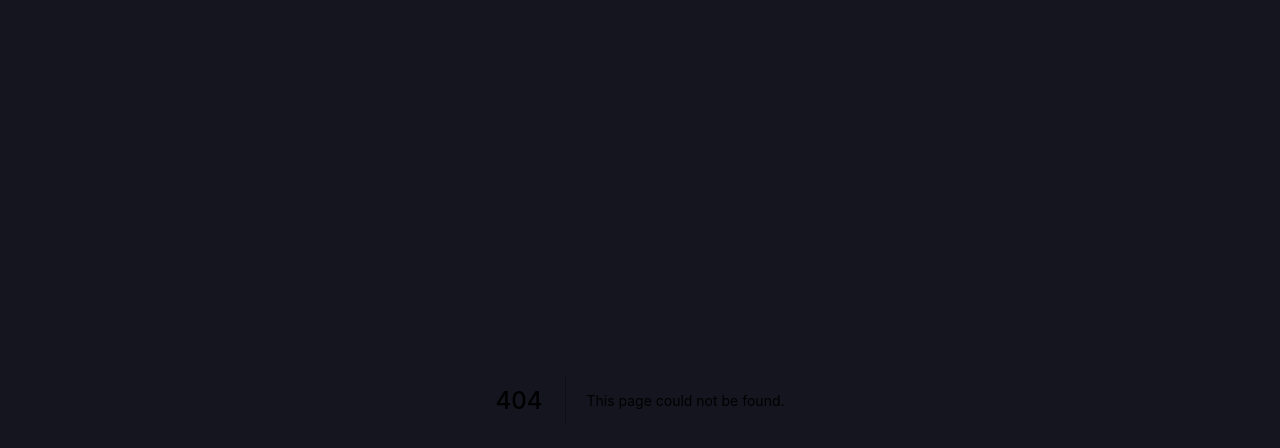
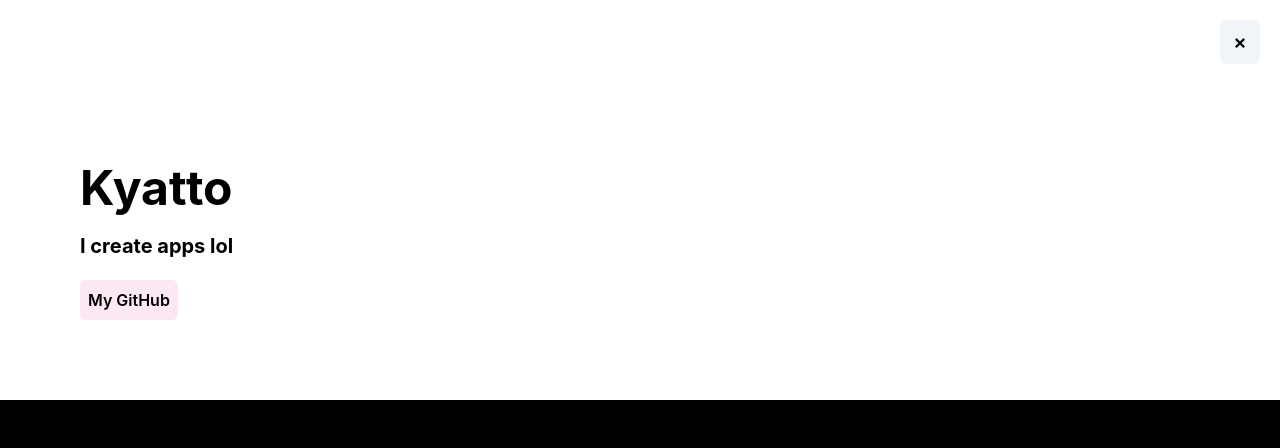
Before and after one commit to Hi-doki/kyalikoweb, a Next.js app: page /kyatto in a window 1280 px wide. Before the commit this address had no page. Shown: the top 448 px of the page. Built offline with nearby package versions, Linux system fonts and the light colour scheme.

Commit message:
meowmeowmeow35

```diff
--- /dev/null
+++ b/pages/kyatto.js
@@ -0,0 +1,39 @@
+import React from 'react'
+import Link from 'next/link'
+
+
+const kyatto = () => {
+  return (
+    <div className="bg-white text-black selection:bg-[#00000050] ">
+        <div className="flex place-content-end relative p-5">
+            <Link href="https://kyaliko.com/">
+                <div>
+                    <button className="p-2 w-10 text-xl  bg-slate-100 rounded-md font-semibold after:content-['×']">
+
+                    </button>
+                </div>
+            </Link>
+
+        </div>
+        <div className="p-20 grid bg-fixed backdrop-blur-md ">
+            <div className="text-5xl font-bold">
+                Kyatto
+            </div>
+            <div className="text-xl pt-5 font-bold">
+                I create apps lol
+            </div>
+
+            <div className="pt-5 font-semibold">
+                <Link href="https://github.com/kyaliko">
+                    <button className="transition ease-in-out duration-500 p-2 bg-pink-100 rounded-md hover:outline-violet-200 hover:outline-4 outline-offset-4">
+                        My GitHub
+                    </button>
+                </Link>
+            </div>
+
+        </div>
+    </div>
+  )
+}
+
+export default kyatto
--- a/styles/globals.css
+++ b/styles/globals.css
@@ -17,6 +17,11 @@
 ::-webkit-scrollbar-thumb:hover {
   background: #3D3853;
   border-radius: 10px;
+}
+
+uwu{
+  background-image: url("https://avatars.githubusercontent.com/u/106713009?v=4");
+  background-size: cover;
 }
 
 @layer utilities{
```
